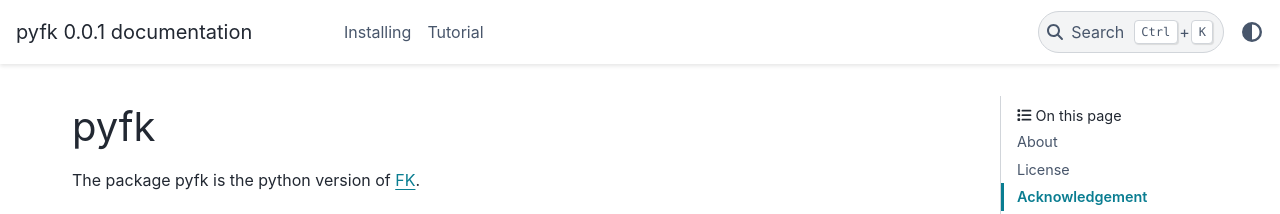
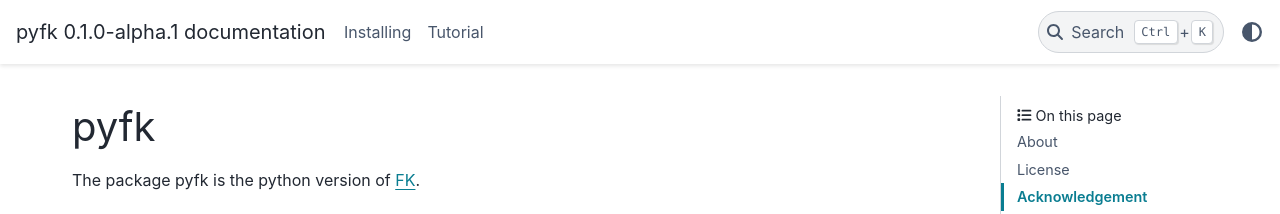
Before and after one commit to ziyixi/pyfk, a Sphinx documentation site: the page built from docs/index.rst, in a window 1280 px wide. Shown: the top 214 px of the page. Built offline with Sphinx 7.4.7 and the PyData theme 0.15.4, drawn with Linux system fonts in a browser that asks for light colours; pages that are not in the unit, such as notebooks, are missing from menus.

```diff
--- a/README.rst
+++ b/README.rst
@@ -1,17 +1,14 @@
 pyfk
 ==========
-.. raw:: html
 
-    <a href="https://github.com/ziyixi/pyfk/actions">
-        <img src="https://github.com/ziyixi/pyfk/workflows/pyfk/badge.svg"/></a>
+.. image:: https://github.com/ziyixi/pyfk/workflows/pyfk/badge.svg
+    :target: https://github.com/ziyixi/pyfk/actions
 
 .. image:: https://codecov.io/gh/ziyixi/pyfk/branch/master/graph/badge.svg?token=5EL7IDTYLJ
     :target: https://codecov.io/gh/ziyixi/pyfk
 
-.. raw:: html
-
-    <a href="https://ziyixi.github.io/pyfk/">
-        <img src="https://img.shields.io/badge/docs-dev-blue.svg"/></a>
+.. image:: https://img.shields.io/badge/docs-dev-blue.svg
+    :target:https://ziyixi.github.io/pyfk/
 
 .. placeholder-for-doc-index
 
--- a/docs/conf.py
+++ b/docs/conf.py
@@ -24,7 +24,7 @@ copyright = f'2020-{year}, Ziyi Xi'
 author = 'Ziyi Xi'
 
 # The full version, including alpha/beta/rc tags
-release = '0.0.1'
+release = '0.1.0-alpha.1'
 
 
 # -- General configuration ---------------------------------------------------
--- /dev/null
+++ b/pyproject.toml
@@ -0,0 +1,2 @@
+[build-system]
+requires = ["numpy","obspy","cython","scipy","cysignals"]
```
